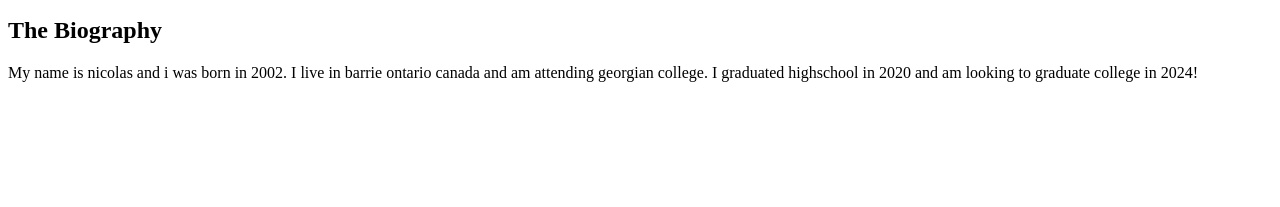
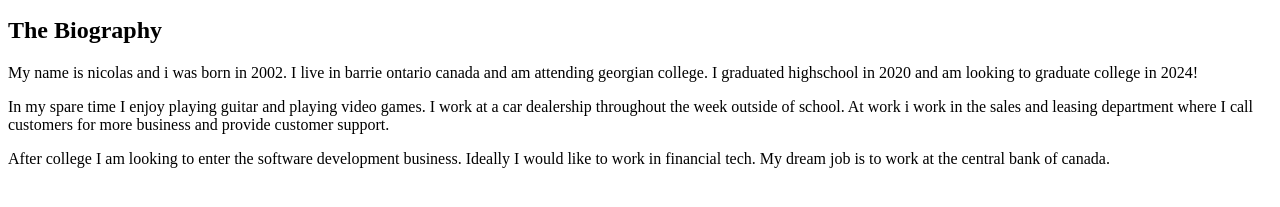
Before and after one commit to nicolasavicente/lab-01, a plain HTML site: page index.html in a window 1280 px wide. Shown: the part 101-308 px from the top of the page. Drawn offline with Linux system fonts and the light colour scheme.

Commit message:
Added two more biography paragraphs

```diff
--- a/index.html
+++ b/index.html
@@ -1,11 +1,13 @@
 <!DOCTYPE html>
 <html lang="en">
+
 <head>
     <meta charset="UTF-8">
     <meta http-equiv="X-UA-Compatible" content="IE=edge">
     <meta name="viewport" content="width=device-width, initial-scale=1.0">
     <title>Nicolas Vicente - Biography </title>
 </head>
+
 <body>
     <header>
         <h1>Nicolas Vicente - Biography</h1>
@@ -18,8 +20,19 @@
             My name is nicolas and i was born in 2002.
             I live in barrie ontario canada and am attending georgian college.
             I graduated highschool in 2020 and am looking to graduate college in 2024!
-
+        </p>
+        <p>
+            In my spare time I enjoy playing guitar and playing video games.
+            I work at a car dealership throughout the week outside of school.
+            At work i work in the sales and leasing department where I call customers for more business and provide
+            customer support.
+        </p>
+        <p>
+            After college I am looking to enter the software development business.
+            Ideally I would like to work in financial tech.
+            My dream job is to work at the central bank of canada.
         </p>
     </section>
 </body>
+
 </html>
```
